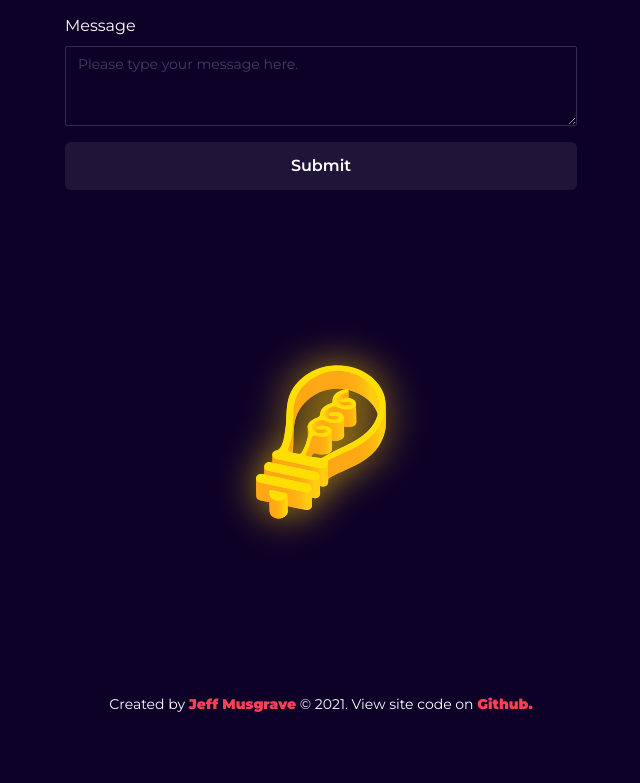
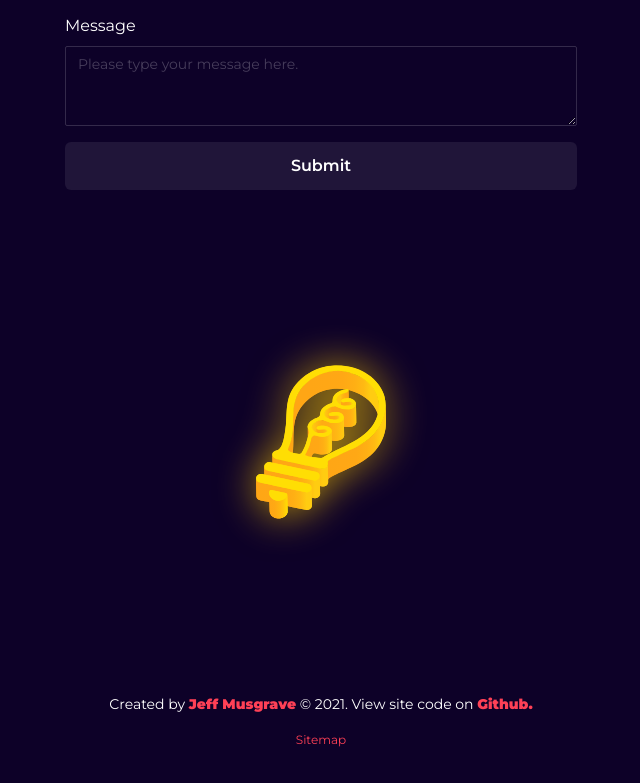
Before and after one commit to JeffMusgrave/designgenius-nextjs-2021, a Next.js app: page / in a window 1280 px wide. Shown: the part 7070-7853 px from the top of the page, without its empty margins (319-959 px from the left). Built offline with nearby package versions, Linux system fonts and the light colour scheme.

Commit message:
added the sitemap.xml link

```diff
--- a/components/Footer/Footer.js
+++ b/components/Footer/Footer.js
@@ -45,6 +45,15 @@ export default function FooterComponent(props) {
                 Github.
               </Link>
             </Text>
+            <Text fontSize="xs" mt="1rem">
+              <Link
+                color="punch.500"
+                // fontWeight="bold"
+                href="https://www.designgenius.com/sitemap.xml"
+              >
+                Sitemap
+              </Link>
+            </Text>
           </Flex>
         </ContentConstrainer>
       </FullSectionComponent>
```
